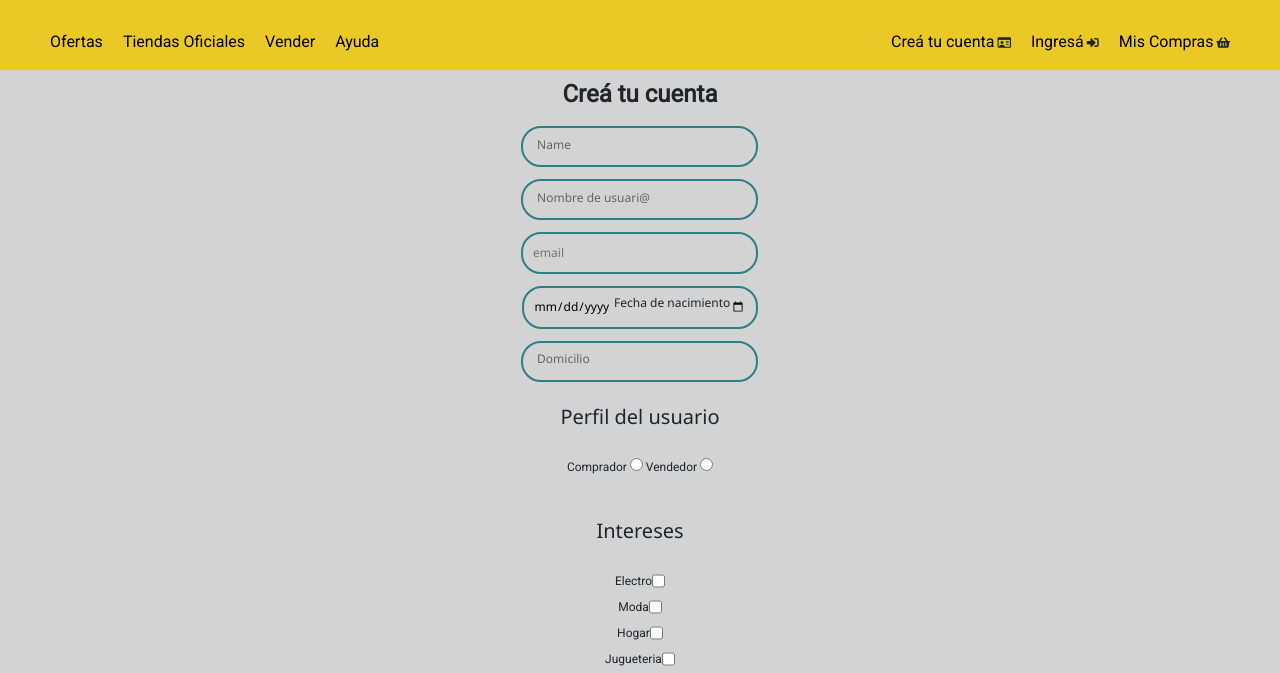
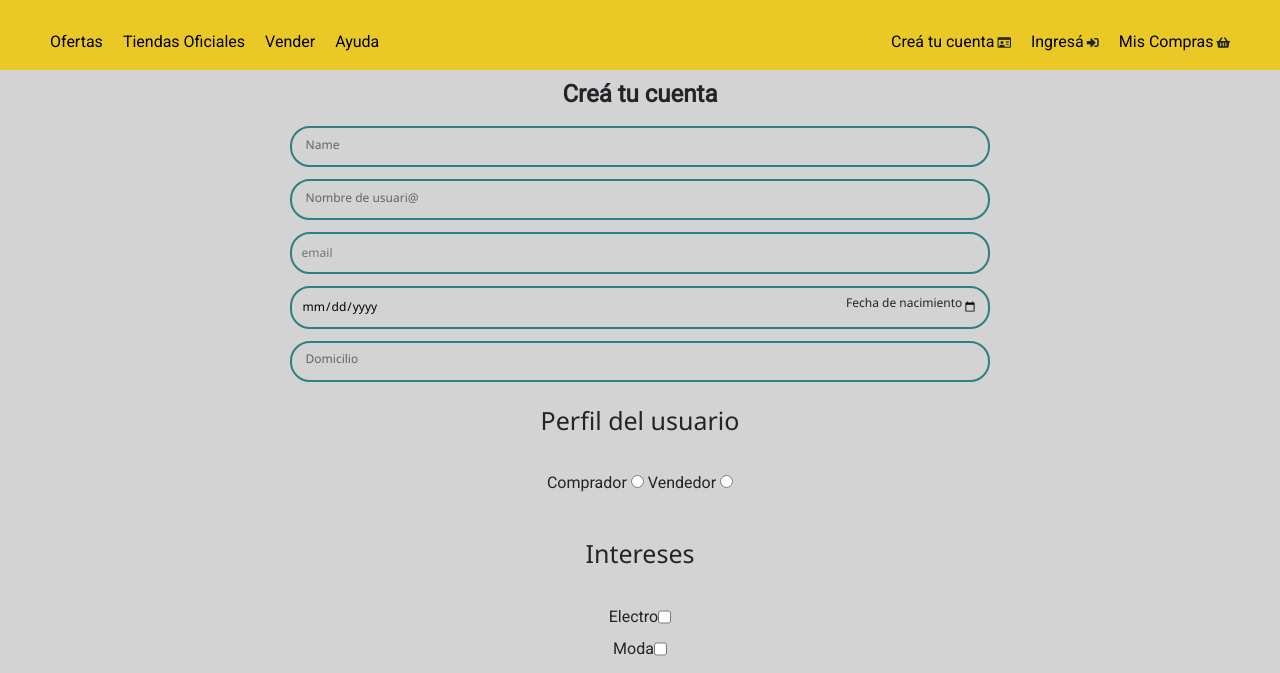
Before and after one commit to Nico96Saucedo/mercado-liebre, a website: page views/register.html in a window 1280 px wide. Shown: the part 112-785 px from the top of the page. Drawn offline with nearby package versions, Linux system fonts and the light colour scheme; files whose address does not match are found by name.

Commit message:
second commit

```diff
--- a/public/css/styles.css
+++ b/public/css/styles.css
@@ -258,10 +258,11 @@ margin-right: 3%;
     text-align: center;
     padding: 8px;
     width: 100%;
+    font-size: 16px;
 }
 
 .perfil{
-    font-size: 15px;
+    font-size: 20px;
 
     font-family: 'Segoe UI', sans-serif;
     border-radius: 20px;
@@ -280,7 +281,7 @@ margin-right: 3%;
 .fecha{
     font-family: 'Segoe UI', sans-serif;
     margin: 1em auto 1em;
-    max-width: 236px;
+    max-width: 700px;
     position: relative;
     display: flex;
     flex-direction: row;
@@ -307,7 +308,7 @@ margin-right: 3%;
 .inputGroup {
     font-family: 'Segoe UI', sans-serif;
     margin: 1em auto 1em;
-    max-width: 237px;
+    max-width: 700px;
     position: relative;
 
   }
@@ -436,7 +437,7 @@ margin-right: 3%;
 
 
 .perfil{
-    font-size: 20px;
+    font-size: 25px;
     font-family: 'Segoe UI', sans-serif;
     border-radius: 20px;
 
```
